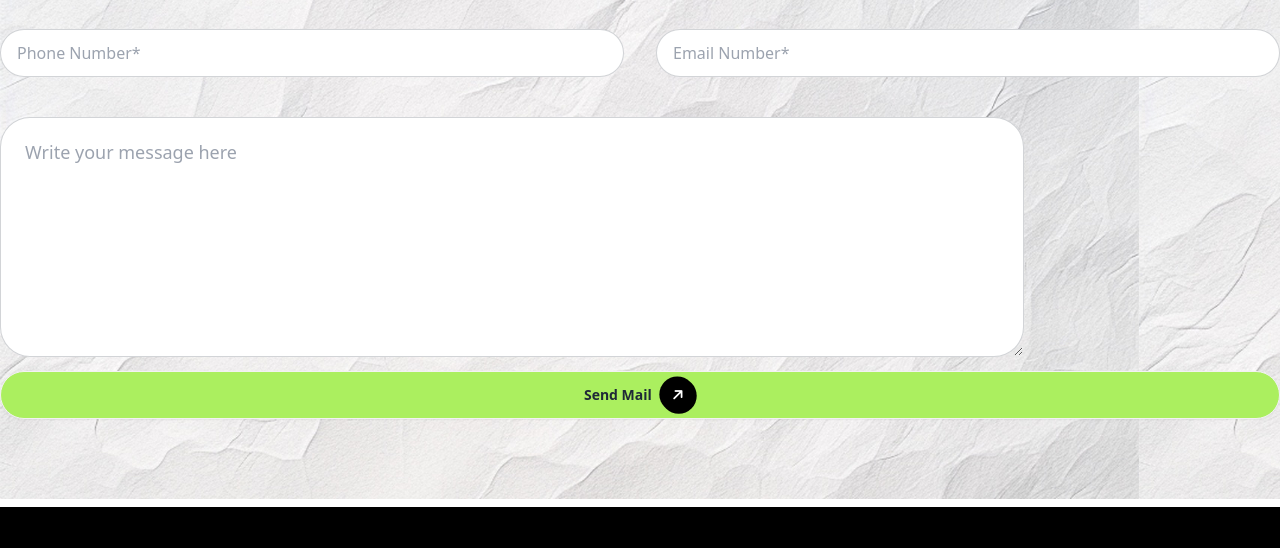
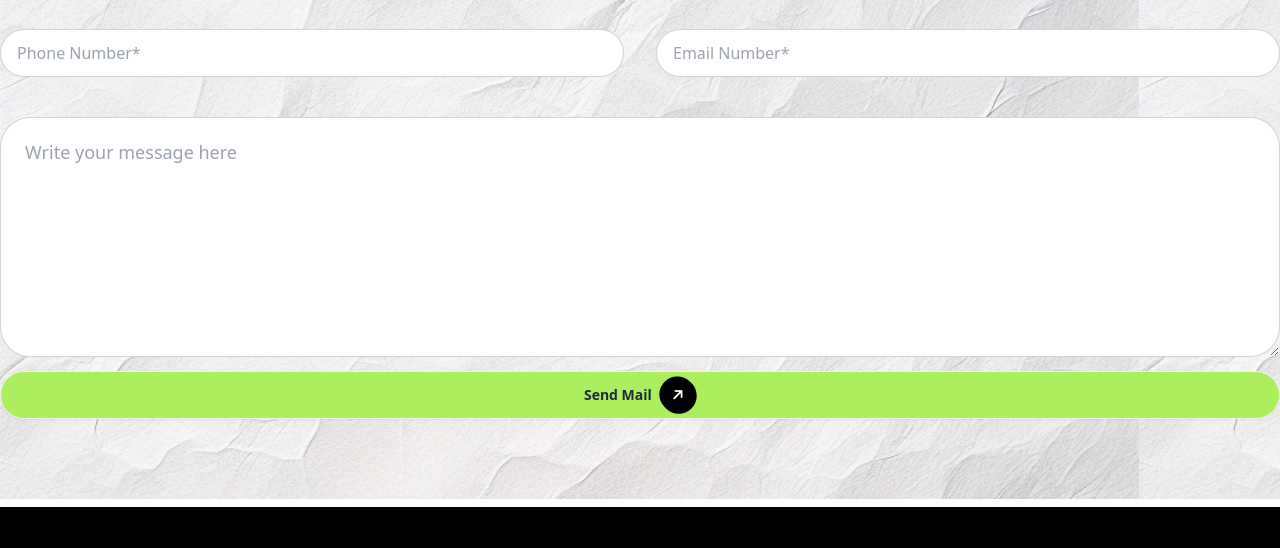
Before and after one commit to mehediwebhero/Rinterio, a plain HTML site: page index.html in a window 1280 px wide. Shown: the part 4526-5074 px from the top of the page. Drawn offline with nearby package versions, Linux system fonts and the light colour scheme.

Commit message:
update website

```diff
--- a/index.html
+++ b/index.html
@@ -189,10 +189,6 @@
     </div>
   </div>
 </section>
-
-
-
-
 <!-- gallery-section-end-->
 
     <!--working-process-section-start-->
@@ -454,7 +450,7 @@
 
         </div>
         <textarea placeholder="Write your message here"
-          class="textarea textarea-bordered textarea-lg w-full h-60 max-w-screen-lg rounded-[30px]"></textarea>
+          class="textarea textarea-bordered textarea-lg w-full h-60  rounded-[30px]"></textarea>
         <button class="btn bg-btn-primary hover:bg-[#ABEF5F] font-bold rounded-full w-full mt-2"> Send Mail <i
             class="fa fa-arrow-right bg-black text-white p-3 rounded-full -rotate-45" aria-hidden="true"></i> </button>
       </div>
```
